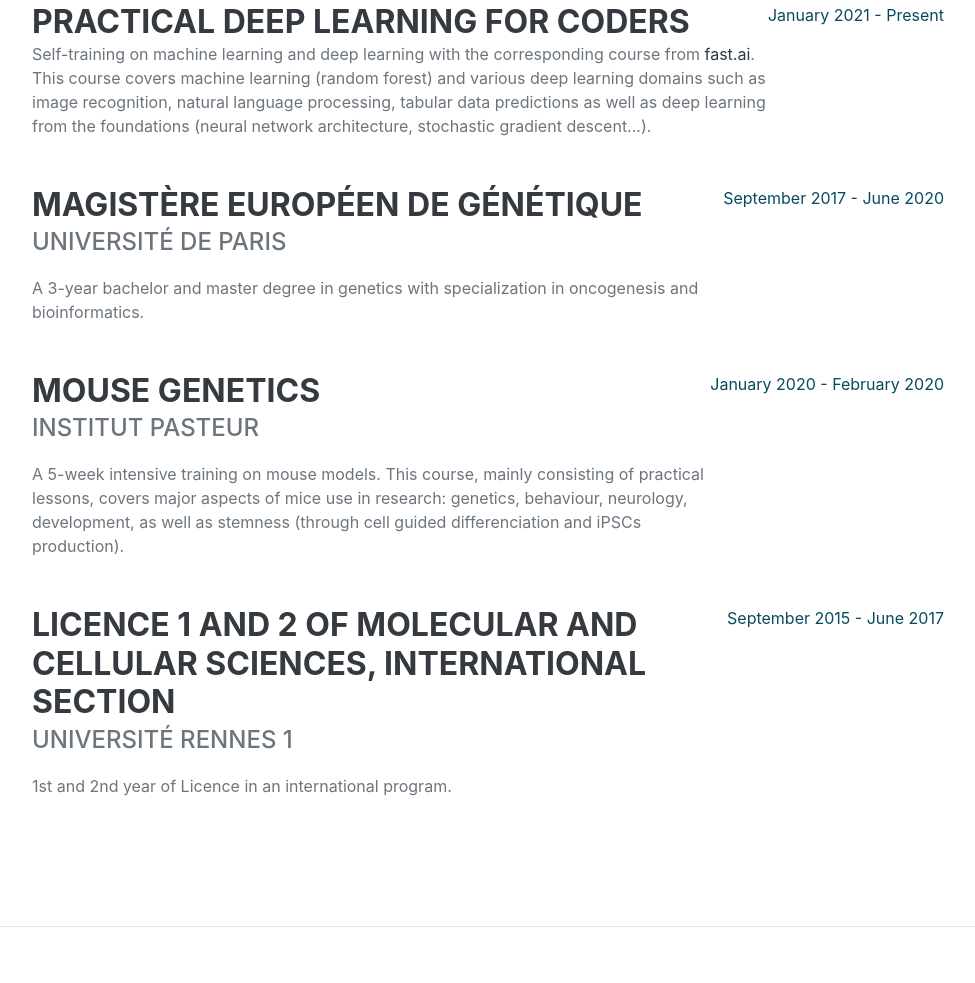
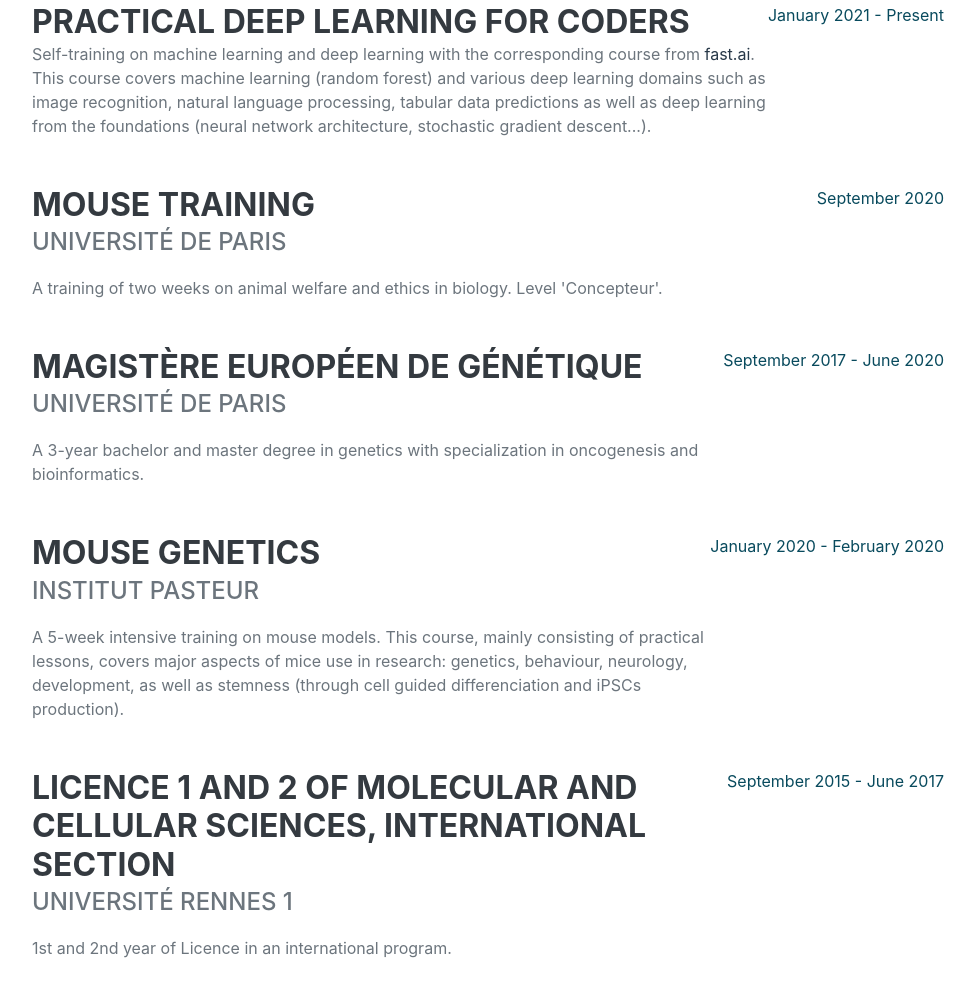
Before and after one commit to gaelfortin/gfortin, a plain HTML site: page index.html in a window 1280 px wide. Shown: the part 4938-5921 px from the top of the page, without its empty margins (288-1263 px from the left). Drawn offline with nearby package versions, Linux system fonts and the light colour scheme; a web font is replaced by a local one.

Commit message:
Add mouse training

```diff
--- a/index.html
+++ b/index.html
@@ -98,7 +98,7 @@
                             <h3 class="mb-0">Master 1 intern</h3>
                             <div class="subheading mb-3">Rothstein Lab, Columbia University (New York)</div>
                             <p><b>Deciphering the cisplatin tolerance pathways through genetic interacctions in the yeast <i>Saccharomyces cerevisiae</i></b></p>
-                            <p>Cisplatin is a drug commonly used in the treatment of many cancers. However, cancer cells often develop resistance to this compound. Understanding how cisplatin arises is thus a major challenge. I used high-throughput screens on yeast to identify genes and pathways involved in drug resistance. I developped bioinformatic approaches to analyse, visualize and interrogate genetic networks. During this internship I also supervised an intern for 2 months. This project was supervised by <a href="mailto:rr381@cumc.columbia.edu">Dr Robert Reid</a>./p>
+                            <p>Cisplatin is a drug commonly used in the treatment of many cancers. However, cancer cells often develop resistance to this compound. Understanding how cisplatin arises is thus a major challenge. I used high-throughput screens on yeast to identify genes and pathways involved in drug resistance. I developped bioinformatic approaches to analyse, visualize and interrogate genetic networks. During this internship I also supervised an intern for 2 months. This project was supervised by <a href="mailto:rr381@cumc.columbia.edu">Dr Robert Reid</a>.</p>
                         </div>
                         <div class="flex-shrink-0"><span class="text-primary">April 2019-August 2019</span></div>
                     </div>
@@ -180,6 +180,14 @@
                     </div>
                     <div class="d-flex flex-column flex-md-row justify-content-between mb-5">
                         <div class="flex-grow-1">
+                            <h3 class="mb-0">Mouse training</h3>
+                            <div class="subheading mb-3">Université de Paris</div>
+                            <div>A training of two weeks on animal welfare and ethics in biology. Level 'Concepteur'.</div>
+                        </div>
+                        <div class="flex-shrink-0"><span class="text-primary">September 2020</span></div>
+                    </div>
+                    <div class="d-flex flex-column flex-md-row justify-content-between mb-5">
+                        <div class="flex-grow-1">
                             <h3 class="mb-0">Magistère Européen de Génétique</h3>
                             <div class="subheading mb-3">Université de Paris</div>
                             <div>A 3-year bachelor and master degree in genetics with specialization in oncogenesis and bioinformatics. </div>
```
